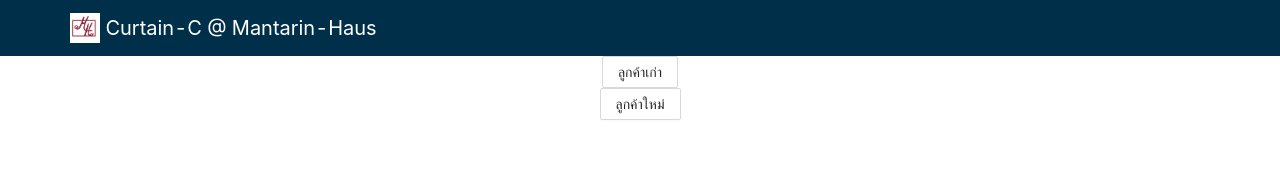
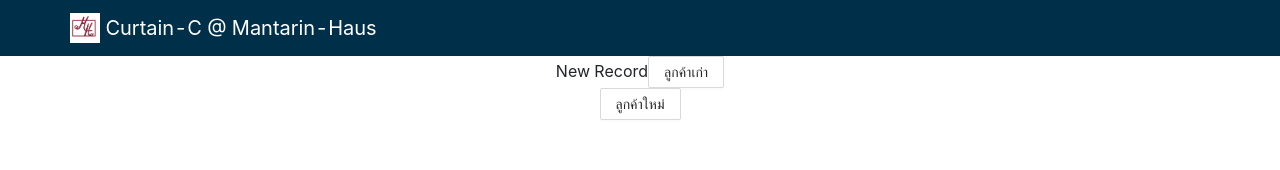
Before and after one commit to Type-C-Studio/curtain-c, a React (Create React App) app: page /records/new in a window 1280 px wide. Shown: the top 170 px of the page. Built offline with nearby package versions, Linux system fonts and the light colour scheme.

Commit message:
feat: 🎸 record
add new button

```diff
--- a/src/components/Records_new.js
+++ b/src/components/Records_new.js
@@ -3,6 +3,7 @@ import {Button} from 'antd';
 const Records_new = () => {
     return(
         <div style={{textAlign: "center"}}>
+            New Record
             <Button>ลูกค้าเก่า</Button><br/>
             <Button>ลูกค้าใหม่</Button><br/>
         </div>
```
